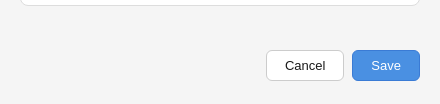
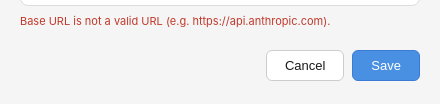
Before and after one commit to giacecco/dolla-dolla-bill-y-all, an Electron app: page desktop/renderer/settings.html in a window 440 px wide. Both pictures are taken after typing "Sample" into the empty fields and a click on the button "Save". Shown: the part 666-770 px from the top of the page. Drawn offline with Linux system fonts and the light colour scheme; no server answers.

Commit message:
Fix renderer UX bugs: pending tag loss, silent save failure, URL validation
tags.html:
- Flush pending input text via addTag() before saving, so a tag
  selected from the datalist without pressing Enter is not silently
  dropped.
- Wrap saveTags() and the init IPC calls in try/catch and show
  errors in a new #err element rather than leaving the window
  frozen with no feedback.

settings.html:
- Validate the upstream URL with new URL() and reject non-http(s)
  schemes before sending to the main process.
- Clear #err at the start of each save attempt so stale error
  messages don't linger across attempts.

Co-Authored-By: Claude Sonnet 4.6 <noreply@anthropic.com>

```diff
--- a/desktop/renderer/settings.html
+++ b/desktop/renderer/settings.html
@@ -163,8 +163,20 @@
   });
 
   document.getElementById('save').addEventListener('click', async () => {
+    const err = document.getElementById('err');
+    err.textContent = '';
     const url = document.getElementById('baseUrl').value.trim();
-    if (!url) { document.getElementById('err').textContent = 'Base URL cannot be empty.'; return; }
+    if (!url) { err.textContent = 'Base URL cannot be empty.'; return; }
+    try {
+      const parsed = new URL(url);
+      if (parsed.protocol !== 'http:' && parsed.protocol !== 'https:') {
+        err.textContent = 'Base URL must start with http:// or https://.';
+        return;
+      }
+    } catch {
+      err.textContent = 'Base URL is not a valid URL (e.g. https://api.anthropic.com).';
+      return;
+    }
     try {
       await window.ddbya.saveSettings({
         upstreamBaseUrl: url,
@@ -172,7 +184,7 @@
       });
       await window.ddbya.closeWindow();
     } catch (e) {
-      document.getElementById('err').textContent = 'Save failed: ' + e.message;
+      err.textContent = 'Save failed: ' + e.message;
     }
   });
 
```
Also changed, not shown: desktop/renderer/tags.html (+15 -5 lines).
